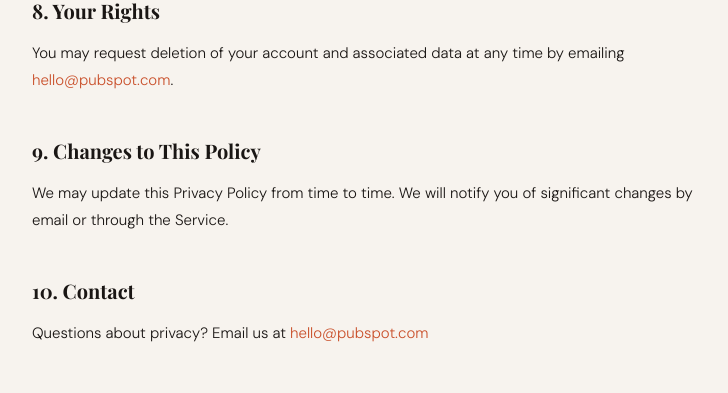
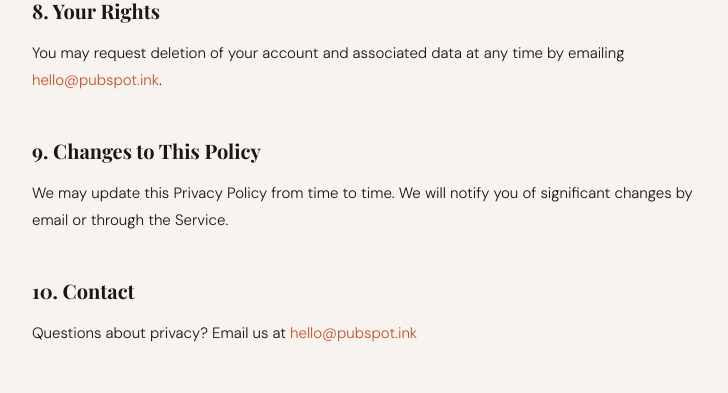
Before and after one commit to JoshuaReiner2/PubSpot, a Next.js app: page /privacy in a window 1280 px wide. Shown: the part 1416-1809 px from the top of the page, without its empty margins (272-1000 px from the left). Built offline with nearby package versions, Linux system fonts and the light colour scheme; no server answers; a web font is replaced by a local one.

Commit message:
Update domain to pubspot.ink

```diff
--- a/pages/index.js
+++ b/pages/index.js
@@ -121,7 +121,7 @@ export default function Home() {
   <div className={styles.footerLogo}>Pub<span>Spot</span></div>
   <p>© 2026 PubSpot. Built for nonfiction writers.</p>
   <div className={styles.footerLinks}>
-    <a href="mailto:hello@pubspot.com">hello@pubspot.com</a>
+    <a href="mailto:hello@pubspot.ink">hello@pubspot.ink</a>
     <a href="/terms">Terms</a>
     <a href="/privacy">Privacy</a>
   </div>
--- a/pages/privacy.js
+++ b/pages/privacy.js
@@ -37,13 +37,13 @@ export default function Privacy() {
           <p>We implement reasonable security measures to protect your information. However, no method of transmission over the internet is 100% secure.</p>
 
           <h2>8. Your Rights</h2>
-          <p>You may request deletion of your account and associated data at any time by emailing <a href="mailto:hello@pubspot.com">hello@pubspot.com</a>.</p>
+          <p>You may request deletion of your account and associated data at any time by emailing <a href="mailto:hello@pubspot.ink">hello@pubspot.ink</a>.</p>
 
           <h2>9. Changes to This Policy</h2>
           <p>We may update this Privacy Policy from time to time. We will notify you of significant changes by email or through the Service.</p>
 
           <h2>10. Contact</h2>
-          <p>Questions about privacy? Email us at <a href="mailto:hello@pubspot.com">hello@pubspot.com</a></p>
+          <p>Questions about privacy? Email us at <a href="mailto:hello@pubspot.ink">hello@pubspot.ink</a></p>
         </div>
       </main>
       <footer className={styles.footer}>
```
